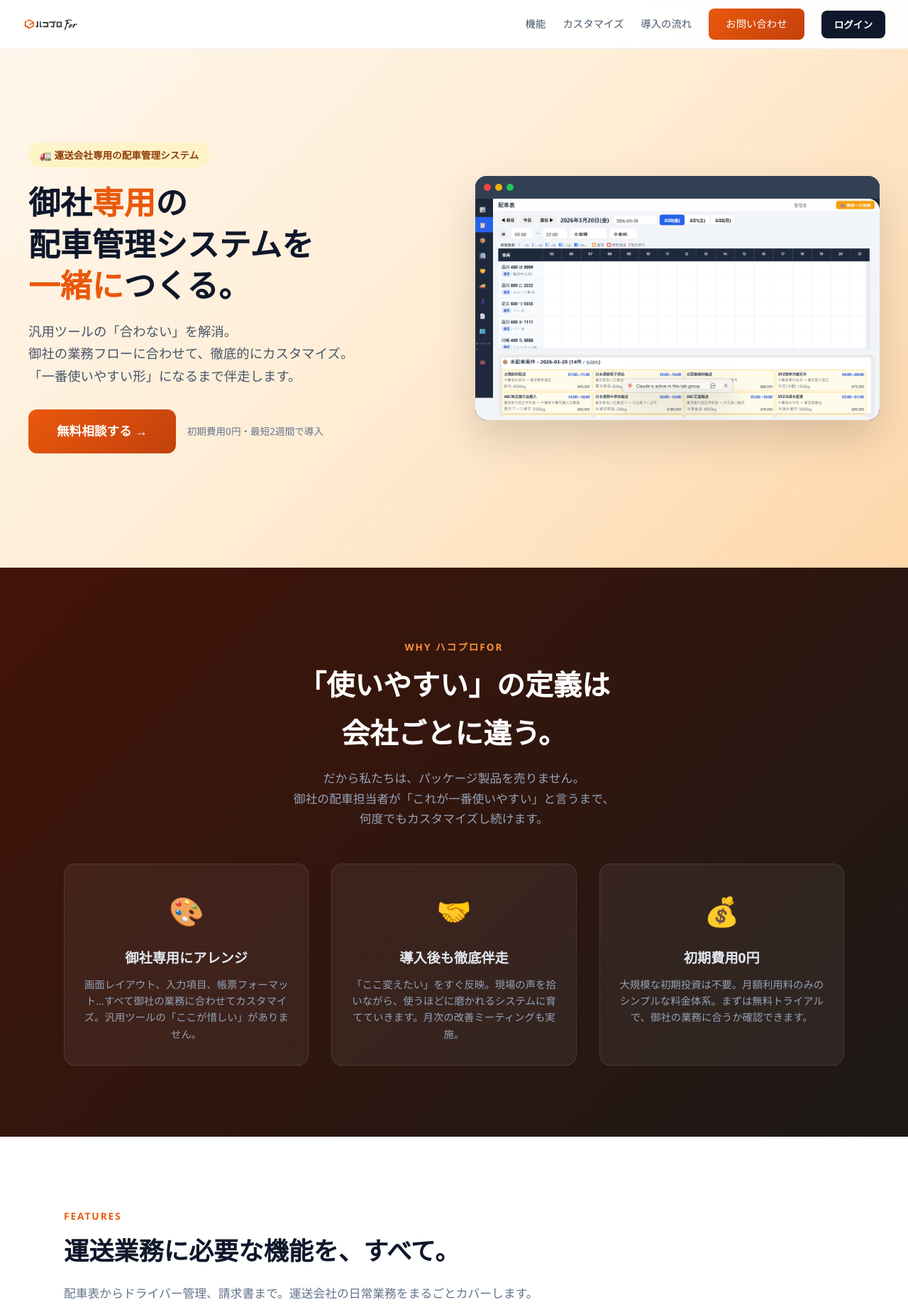
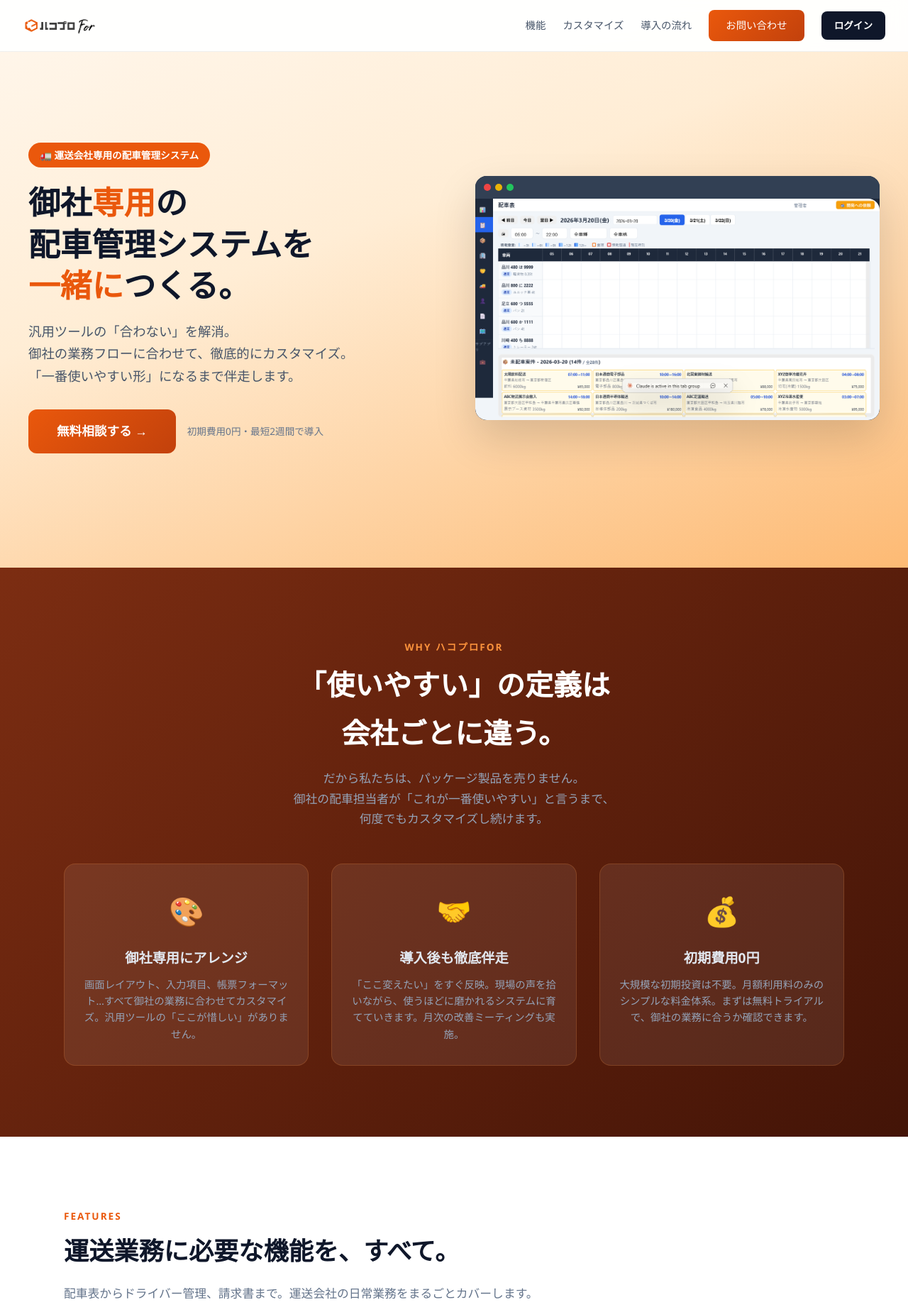
Before and after one commit to aimayujin0911/dispatch-app, a FastAPI app: page /lp in a window 1280 px wide. Shown: the top 1842 px of the page at 71% size. Run offline with FastAPI, Linux system fonts and the light colour scheme.

Commit message:
LP配色強化/ロゴ拡大/管理アプリ配色変更/サブアプリ戻るリンク修正
- LP: オレンジ配色をより大胆に変更、ロゴサイズ48pxに拡大
- 管理アプリ: ヘッダーをオレンジグラデーションに変更
- 全サブアプリ: 「配車に戻る」リンクを/?app=1に修正(LP表示回避)

Co-Authored-By: Claude Opus 4.6 <noreply@anthropic.com>

```diff
--- a/core/templates/app_accounting.html
+++ b/core/templates/app_accounting.html
@@ -113,7 +113,7 @@
 </head>
 <body>
 <nav class="topnav">
-    <a href="/">🚛 配車管理</a>
+    <a href="/?app=1">🚛 配車管理</a>
     <a href="/app/billing">💰 請求</a>
     <a href="/app/attendance">⏰ 勤怠</a>
     <a href="/app/accounting" class="active">📒 会計</a>
@@ -371,7 +371,7 @@
     const token = localStorage.getItem('access_token');
     if (!token) { location.href = '/login'; return; }
     const user = JSON.parse(localStorage.getItem('user_info') || '{}');
-    if (user.role === 'dispatcher') { alert('このページにはアクセス権限がありません'); location.href = '/'; return; }
+    if (user.role === 'dispatcher') { alert('このページにはアクセス権限がありません'); location.href = '/?app=1'; return; }
 })();
 
 /* ── Category definitions ── */
--- a/core/templates/app_analysis.html
+++ b/core/templates/app_analysis.html
@@ -82,7 +82,7 @@
 </head>
 <body>
 <nav class="topnav">
-    <a href="/">🚛 配車管理</a>
+    <a href="/?app=1">🚛 配車管理</a>
     <a href="/app/billing">💰 請求</a>
     <a href="/app/attendance">⏰ 勤怠</a>
     <a href="/app/accounting">📒 会計</a>
@@ -198,7 +198,7 @@
     const token = localStorage.getItem('access_token');
     if (!token) { location.href = '/login'; return; }
     const user = JSON.parse(localStorage.getItem('user_info') || '{}');
-    if (user.role === 'dispatcher') { alert('このページにはアクセス権限がありません'); location.href = '/'; return; }
+    if (user.role === 'dispatcher') { alert('このページにはアクセス権限がありません'); location.href = '/?app=1'; return; }
 })();
 
 // ---- Helpers ----
--- a/core/templates/app_attendance.html
+++ b/core/templates/app_attendance.html
@@ -126,7 +126,7 @@
 <body>
 
 <nav class="topnav">
-    <a href="/">🚛 配車管理</a>
+    <a href="/?app=1">🚛 配車管理</a>
     <a href="/app/billing">💰 請求</a>
     <a href="/app/attendance" class="active">⏰ 勤怠</a>
     <a href="/app/accounting">📒 会計</a>
--- a/core/templates/app_billing.html
+++ b/core/templates/app_billing.html
@@ -63,7 +63,7 @@
 </head>
 <body>
 <nav class="topnav">
-    <a href="/">🚛 配車管理</a>
+    <a href="/?app=1">🚛 配車管理</a>
     <a href="/app/billing" class="active">💰 請求</a>
     <a href="/app/attendance">⏰ 勤怠</a>
     <a href="/app/accounting">📒 会計</a>
@@ -130,7 +130,7 @@
     const token = localStorage.getItem('access_token');
     if (!token) { location.href = '/login'; return; }
     const user = JSON.parse(localStorage.getItem('user_info') || '{}');
-    if (user.role === 'dispatcher') { alert('このページにはアクセス権限がありません'); location.href = '/'; return; }
+    if (user.role === 'dispatcher') { alert('このページにはアクセス権限がありません'); location.href = '/?app=1'; return; }
 })();
 
 // --- API helpers (JWT付き) ---
--- a/core/templates/app_reports.html
+++ b/core/templates/app_reports.html
@@ -54,7 +54,7 @@
 </head>
 <body>
 <nav class="topnav">
-    <a href="/">🚛 配車管理</a>
+    <a href="/?app=1">🚛 配車管理</a>
     <a href="/app/billing">💰 請求</a>
     <a href="/app/attendance">⏰ 勤怠</a>
     <a href="/app/accounting">📒 会計</a>
@@ -135,7 +135,7 @@
     const token = localStorage.getItem('access_token');
     if (!token) { location.href = '/login'; return; }
     const user = JSON.parse(localStorage.getItem('user_info') || '{}');
-    if (user.role === 'dispatcher') { alert('このページにはアクセス権限がありません'); location.href = '/'; return; }
+    if (user.role === 'dispatcher') { alert('このページにはアクセス権限がありません'); location.href = '/?app=1'; return; }
 })();
 
 function _authH() { const h = {'Content-Type':'application/json'}; const t = localStorage.getItem('access_token'); if(t) h['Authorization']='Bearer '+t; return h; }
--- a/core/templates/app_rollcall.html
+++ b/core/templates/app_rollcall.html
@@ -110,7 +110,7 @@
 </head>
 <body>
 <nav class="topnav">
-    <a href="/">🚛 配車管理</a>
+    <a href="/?app=1">🚛 配車管理</a>
     <a href="/app/billing">💰 請求</a>
     <a href="/app/attendance">⏰ 勤怠</a>
     <a href="/app/accounting">📒 会計</a>
@@ -303,7 +303,7 @@
     const token = localStorage.getItem('access_token');
     if (!token) { location.href = '/login'; return; }
     const user = JSON.parse(localStorage.getItem('user_info') || '{}');
-    if (user.role === 'dispatcher') { alert('このページにはアクセス権限がありません'); location.href = '/'; return; }
+    if (user.role === 'dispatcher') { alert('このページにはアクセス権限がありません'); location.href = '/?app=1'; return; }
 })();
 
 // --- API & Helpers ---
--- a/core/templates/app_settings.html
+++ b/core/templates/app_settings.html
@@ -33,7 +33,7 @@
 </head>
 <body>
 <nav class="topnav">
-    <a href="/">🚛 配車管理</a>
+    <a href="/?app=1">🚛 配車管理</a>
     <a href="/app/billing">💰 請求</a>
     <a href="/app/attendance">⏰ 勤怠</a>
     <a href="/app/accounting">📒 会計</a>
@@ -132,7 +132,7 @@
     const token = localStorage.getItem('access_token');
     if (!token) { location.href = '/login'; return; }
     const user = JSON.parse(localStorage.getItem('user_info') || '{}');
-    if (user.role === 'dispatcher') { alert('このページにはアクセス権限がありません'); location.href = '/'; return; }
+    if (user.role === 'dispatcher') { alert('このページにはアクセス権限がありません'); location.href = '/?app=1'; return; }
 })();
 
 function _authH() { const h = {'Content-Type':'application/json'}; const t = localStorage.getItem('access_token'); if(t) h['Authorization']='Bearer '+t; return h; }
--- a/core/templates/app_top.html
+++ b/core/templates/app_top.html
@@ -14,7 +14,7 @@
             min-height: 100vh;
         }
         .header {
-            background: #1e293b;
+            background: linear-gradient(135deg, #ea580c, #c2410c);
             color: #fff;
             padding: 16px 24px;
             display: flex;
@@ -57,7 +57,7 @@
     <div class="header">
         <h1>管理・会計</h1>
         <button onclick="openFeedbackModal()" style="background:#f59e0b;color:#fff;border:none;border-radius:6px;padding:4px 12px;font-size:0.8rem;cursor:pointer;white-space:nowrap;margin-right:12px">📬 開発への依頼</button>
-        <a href="/">← 配車管理に戻る</a>
+        <a href="/?app=1">← 配車管理に戻る</a>
     </div>
     <div class="container">
         <h2>管理メニュー</h2>
--- a/core/templates/app_users.html
+++ b/core/templates/app_users.html
@@ -45,7 +45,7 @@
 </head>
 <body>
     <nav class="topnav">
-        <a href="/">🚛 配車管理</a>
+        <a href="/?app=1">🚛 配車管理</a>
         <a href="/app/billing">💰 請求</a>
         <a href="/app/attendance">⏰ 勤怠</a>
         <a href="/app/accounting">📒 会計</a>
@@ -88,7 +88,7 @@
     const token = localStorage.getItem('access_token');
     if (!token) location.href = '/login';
     const user = JSON.parse(localStorage.getItem('user') || '{}');
-    if (user.role !== 'admin') { alert('管理者のみアクセスできます'); location.href = '/'; }
+    if (user.role !== 'admin') { alert('管理者のみアクセスできます'); location.href = '/?app=1'; }
 
     function _authH() { return { 'Authorization': 'Bearer ' + token, 'Content-Type': 'application/json' }; }
     async function apiGet(url) { return (await fetch('/api' + url, { headers: _authH() })).json(); }
--- a/core/templates/lp.html
+++ b/core/templates/lp.html
@@ -12,7 +12,7 @@
         /* ナビ */
         .lp-nav { position: fixed; top: 0; left: 0; right: 0; z-index: 100; background: rgba(255,255,255,0.95); backdrop-filter: blur(10px); border-bottom: 1px solid rgba(0,0,0,0.06); padding: 12px 32px; display: flex; align-items: center; justify-content: space-between; }
         .lp-nav .logo { display: flex; align-items: center; gap: 8px; }
-        .lp-nav .logo img { height: 36px; width: auto; }
+        .lp-nav .logo img { height: 48px; width: auto; }
         .lp-nav .nav-links { display: flex; gap: 24px; align-items: center; }
         .lp-nav .nav-links a { text-decoration: none; color: #475569; font-size: 0.9rem; font-weight: 500; }
         .lp-nav .nav-links a:hover { color: #ea580c; }
@@ -21,12 +21,12 @@
         .btn-cta-large { padding: 16px 40px; font-size: 1.1rem; border-radius: 12px; }
 
         /* ヒーロー */
-        .hero { min-height: 100vh; display: flex; align-items: center; background: linear-gradient(135deg, #fff7ed 0%, #ffedd5 50%, #fed7aa 100%); padding: 100px 40px 60px; }
+        .hero { min-height: 100vh; display: flex; align-items: center; background: linear-gradient(160deg, #fff7ed 0%, #ffedd5 40%, #fdba74 100%); padding: 100px 40px 60px; }
         .hero-inner { max-width: 1200px; margin: 0 auto; display: grid; grid-template-columns: 1fr 1fr; gap: 60px; align-items: center; }
         .hero h1 { font-size: 2.8rem; font-weight: 900; line-height: 1.3; color: #0f172a; margin-bottom: 20px; }
         .hero h1 .accent { color: #ea580c; }
         .hero .subtitle { font-size: 1.15rem; color: #475569; margin-bottom: 12px; }
-        .hero .hero-badge { display: inline-block; background: #fef3c7; color: #92400e; padding: 6px 16px; border-radius: 20px; font-size: 0.85rem; font-weight: 600; margin-bottom: 20px; }
+        .hero .hero-badge { display: inline-block; background: #ea580c; color: #fff; padding: 6px 16px; border-radius: 20px; font-size: 0.85rem; font-weight: 600; margin-bottom: 20px; }
         .hero-cta { display: flex; gap: 16px; margin-top: 32px; align-items: center; }
         .hero-cta .sub-text { font-size: 0.85rem; color: #64748b; }
         .hero-img { position: relative; }
@@ -50,12 +50,12 @@
         .section-desc { font-size: 1.05rem; color: #64748b; max-width: 700px; margin-bottom: 48px; }
 
         /* USP - 一番推したいポイント */
-        .usp { background: linear-gradient(135deg, #431407, #1c1917); color: #fff; text-align: center; }
+        .usp { background: linear-gradient(135deg, #7c2d12, #431407); color: #fff; text-align: center; }
         .usp .section-label { color: #fb923c; }
         .usp .section-title { color: #fff; font-size: 2.5rem; }
         .usp .section-desc { color: #94a3b8; margin: 0 auto 48px; }
         .usp-grid { display: grid; grid-template-columns: repeat(3, 1fr); gap: 32px; }
-        .usp-card { background: rgba(255,255,255,0.06); border: 1px solid rgba(255,255,255,0.1); border-radius: 16px; padding: 32px 24px; text-align: center; }
+        .usp-card { background: rgba(255,255,255,0.08); border: 1px solid rgba(251,146,60,0.2); border-radius: 16px; padding: 32px 24px; text-align: center; }
         .usp-card .icon { font-size: 2.5rem; margin-bottom: 16px; }
         .usp-card h3 { font-size: 1.2rem; margin-bottom: 10px; color: #e2e8f0; }
         .usp-card p { font-size: 0.9rem; color: #94a3b8; line-height: 1.6; }
@@ -84,7 +84,7 @@
         .step-arrow { position: absolute; right: -20px; top: 50%; color: #ea580c; font-size: 1.5rem; }
 
         /* 対象 */
-        .target { background: #f8fafc; }
+        .target { background: #fff7ed; }
         .target-grid { display: grid; grid-template-columns: repeat(3, 1fr); gap: 24px; }
         .target-card { background: #fff; border-radius: 12px; padding: 28px; box-shadow: 0 2px 8px rgba(0,0,0,0.04); border-left: 4px solid #ea580c; }
         .target-card h4 { font-size: 1rem; font-weight: 700; margin-bottom: 8px; }
@@ -98,7 +98,7 @@
         .final-cta .btn-cta:hover { box-shadow: 0 8px 25px rgba(0,0,0,0.2); }
 
         /* フッター */
-        footer { background: #0f172a; color: #94a3b8; padding: 40px; text-align: center; font-size: 0.85rem; }
+        footer { background: #431407; color: #d6d3d1; padding: 40px; text-align: center; font-size: 0.85rem; }
         footer a { color: #fb923c; text-decoration: none; }
 
         /* モバイル */
```
